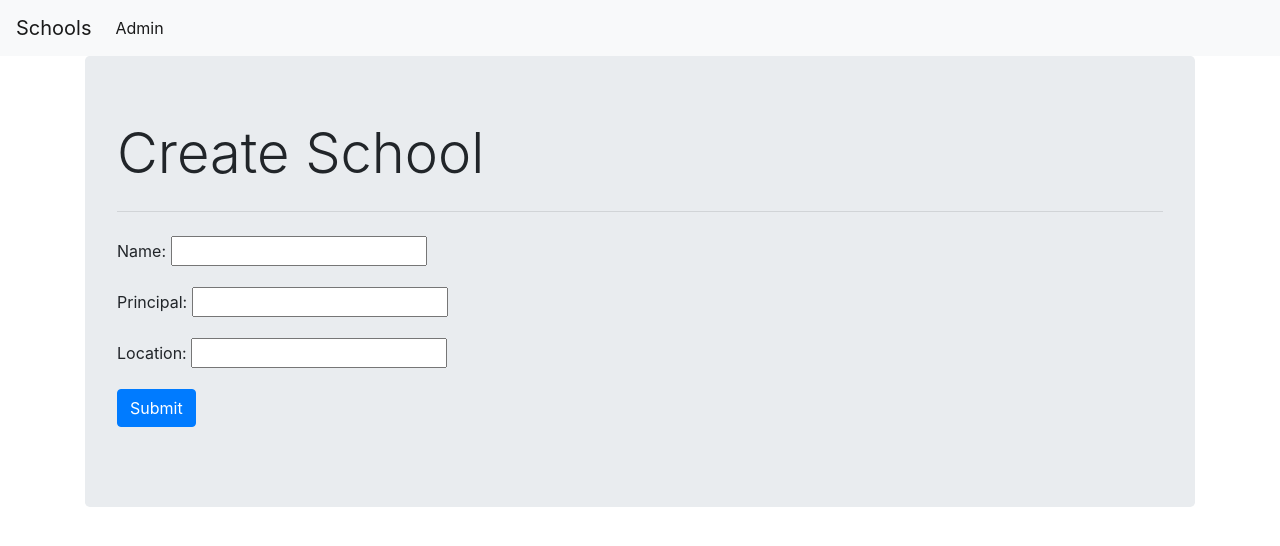
After one commit to Harnoorsingh5/python-and-django-full-stack-web-developer-bootcamp, a Django app: page /cbv_app/create/ in a window 1280 px wide. The commit adds this page. Shown: the top 546 px of the page. Run offline with Django 3.2, Linux system fonts and the light colour scheme; some libraries are stand-ins or nearby versions.

Commit message:
section22 added

```diff
--- a/Practice/Advanced_CBV/cbv_example/cbv_app/models.py
+++ b/Practice/Advanced_CBV/cbv_example/cbv_app/models.py
@@ -1,5 +1,5 @@
 from django.db import models
-
+from django.urls import reverse
 # Create your models here.
 class School(models.Model):
 
@@ -10,6 +10,9 @@ class School(models.Model):
     def __str__(self):
         return self.name
 
+    def get_absolute_url(self):
+        return reverse("cbv_app:school_details", kwargs={"pk": self.pk})
+
 class Student(models.Model):
     name = models.CharField(max_length=256)
     age = models.PositiveIntegerField()
--- a/Practice/Advanced_CBV/cbv_example/cbv_app/templates/cbv_app/school_detail.html
+++ b/Practice/Advanced_CBV/cbv_example/cbv_app/templates/cbv_app/school_detail.html
@@ -14,6 +14,11 @@
             {% empty %}
                 <h2 class="display-6"> <li>No Students yet.</li> </h2>
             {% endfor %}
+
+        <div class = "container">
+            <p> <a class = 'btn btn-warning' href="{% url 'cbv_app:school_update' pk=school.pk %}"> Update School </a> </p>
+            <p> <a class = 'btn btn-danger' href="{% url 'cbv_app:school_delete' pk=school.pk %}"> Delete </a> </p>
+        </div>
     </div>
 {% endblock %}
 
--- /dev/null
+++ b/Practice/Advanced_CBV/cbv_example/cbv_app/templates/cbv_app/school_form.html
@@ -0,0 +1,19 @@
+<!DOCTYPE html>
+{% extends 'cbv_app/cbv_app_base.html' %}
+{% block body_block %}
+    <div class="jumbotron">
+        <h1 class="display-4">
+            {% if not form.instance.pk %} <!-- This condition check is instance of primary key is in model or not-->
+            Create School
+            {% else %}
+            Update School
+            {% endif %}
+        </h1>
+        <hr class="my-4">
+        <form class="form-group" method="post">
+            {% csrf_token %}
+            {{ form.as_p }}
+            <button type="submit" class="btn btn-primary">Submit</button>
+        </form>
+    </div>
+{% endblock %}
--- a/Practice/Advanced_CBV/cbv_example/cbv_app/templates/cbv_app/school_list.html
+++ b/Practice/Advanced_CBV/cbv_example/cbv_app/templates/cbv_app/school_list.html
@@ -11,6 +11,7 @@
                 <h2 class="display-6"> <li>No Schools yet.</li> </h2>
             {% endfor %}
         </ol>
+        <p> <a class = 'btn btn-primary' href="{% url 'cbv_app:school_create' %}"> Create School </a> </p>
     </div>
 {% endblock %}
 <!--
--- a/Practice/Advanced_CBV/cbv_example/cbv_app/urls.py
+++ b/Practice/Advanced_CBV/cbv_example/cbv_app/urls.py
@@ -23,6 +23,10 @@ urlpatterns = [
     # path('', views.IndexView.as_view()),
     path('',views.SchoolListView.as_view(), name='school_list'),
     path('<int:pk>/',views.SchoolDetailView.as_view(), name='school_details'),
+    path('create/',views.SchoolCreateView.as_view(), name='school_create'),
+    path('update/<int:pk>',views.SchoolUpdateView.as_view(), name='school_update'),
+    path('delete/<int:pk>',views.SchoolDeleteView.as_view(), name='school_delete'),
+
 ]
 '''
     <int:pk>/ means that that it use the primary key of that model as the path to open the detail view of that particular item in list
--- a/Practice/Advanced_CBV/cbv_example/cbv_app/views.py
+++ b/Practice/Advanced_CBV/cbv_example/cbv_app/views.py
@@ -1,7 +1,10 @@
 from django.shortcuts import render
 from django.http import HttpResponse
-from django.views.generic import View, TemplateView, ListView, DetailView
+from django.views.generic import View, TemplateView, ListView, DetailView, CreateView, UpdateView, DeleteView
 from cbv_app import models
+
+from django.urls import reverse_lazy
+
 # Create your views here.
 # def index(request):
 #     return render(request, 'cbv_app/index.html',context={"add_me":"Hello, this is index.html"})
@@ -37,7 +40,7 @@ class SchoolListView(ListView):
     model = models.School
     # return a list named : school_list | after changing it returns a list named : schools
 
-    # template_name = 'cbv_app/school_list.html'
+    template_name = 'cbv_app/school_list.html'
 
 '''
     Details view returns the list as the lower case of model name
@@ -48,3 +51,17 @@ class SchoolListView(ListView):
 class SchoolDetailView(DetailView):
     model = models.School
     template_name = 'cbv_app/school_detail.html'
+
+class SchoolCreateView(CreateView):
+    fields = ('name', 'principal', 'location')
+    model = models.School
+    template_name = 'cbv_app/school_form.html'
+
+class SchoolUpdateView(UpdateView):
+    fields = ('name', 'principal')
+    model = models.School
+    template_name = 'cbv_app/school_form.html'
+
+class SchoolDeleteView(DeleteView):
+    model = models.School
+    success_url = reverse_lazy("cbv_app:school_list")
```
Also changed, not shown: Practice/Advanced_CBV/cbv_example/cbv_app/templates/cbv_app/school_confirm_delete.html (added, +13 -0 lines).
